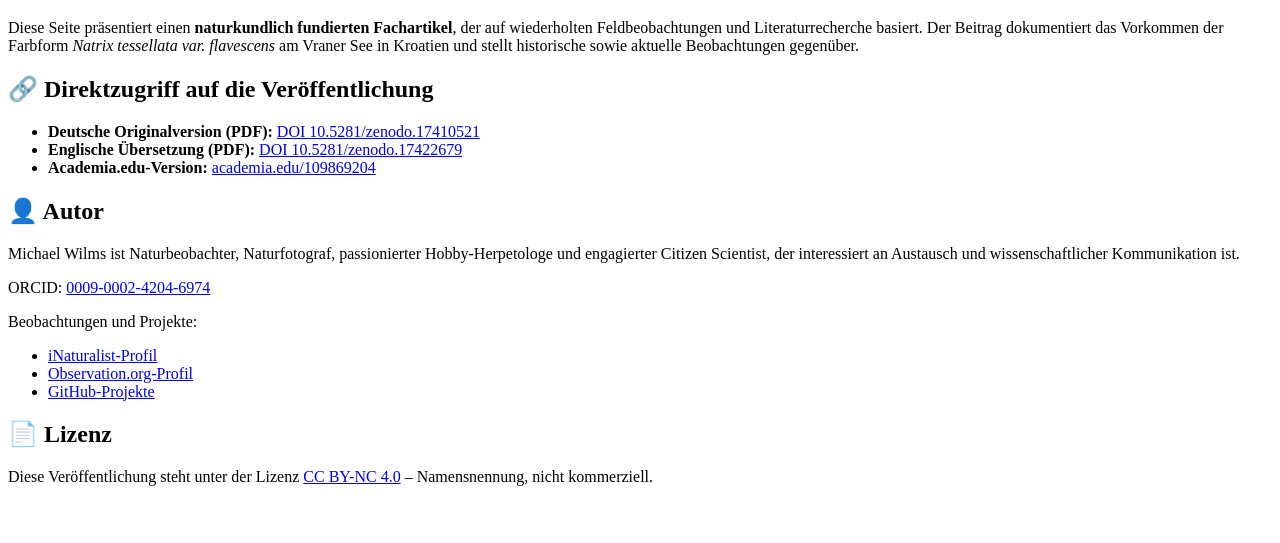
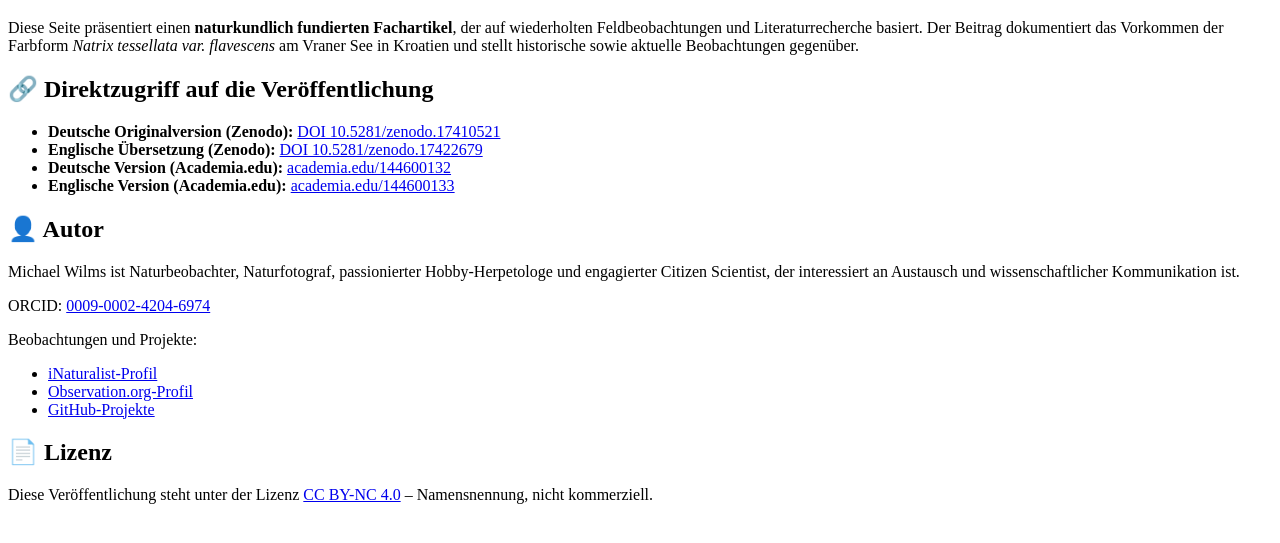
Before and after one commit to michaelwilms/gelbe-wuerfelnattern, a plain HTML site: page index.html in a window 1280 px wide. Shown: the part 61-604 px from the top of the page. Drawn offline with Linux system fonts and the light colour scheme.

Commit message:
Komplett nochmal mit korrekten Verlinkungen

```diff
--- a/index.html
+++ b/index.html
@@ -37,11 +37,13 @@
     <p>Diese Seite präsentiert einen <strong>naturkundlich fundierten Fachartikel</strong>, der auf wiederholten Feldbeobachtungen und Literaturrecherche basiert. Der Beitrag dokumentiert das Vorkommen der Farbform <em>Natrix tessellata var. flavescens</em> am Vraner See in Kroatien und stellt historische sowie aktuelle Beobachtungen gegenüber.</p>
 
     <h2>🔗 Direktzugriff auf die Veröffentlichung</h2>
-    <ul>
-      <li><strong>Deutsche Originalversion (PDF):</strong> <a href="https://doi.org/10.5281/zenodo.17410521">DOI 10.5281/zenodo.17410521</a></li>
-      <li><strong>Englische Übersetzung (PDF):</strong> <a href="https://doi.org/10.5281/zenodo.17422679">DOI 10.5281/zenodo.17422679</a></li>
-      <li><strong>Academia.edu-Version:</strong> <a href="https://www.academia.edu/109869204">academia.edu/109869204</a></li>
-    </ul>
+<ul>
+  <li><strong>Deutsche Originalversion (Zenodo):</strong> <a href="https://doi.org/10.5281/zenodo.17410521">DOI 10.5281/zenodo.17410521</a></li>
+  <li><strong>Englische Übersetzung (Zenodo):</strong> <a href="https://doi.org/10.5281/zenodo.17422679">DOI 10.5281/zenodo.17422679</a></li>
+  <li><strong>Deutsche Version (Academia.edu):</strong> <a href="https://www.academia.edu/144600132/Gelbe_W%C3%BCrfelnattern_am_Vraner_See_in_Kroatien">academia.edu/144600132</a></li>
+  <li><strong>Englische Version (Academia.edu):</strong> <a href="https://www.academia.edu/144600133/Yellow_Dice_Snakes_at_Vrana_Lake_in_Croatia">academia.edu/144600133</a></li>
+</ul>
+
 
     <h2>👤 Autor</h2>
     <p>Michael Wilms ist Naturbeobachter, Naturfotograf, passionierter Hobby-Herpetologe und engagierter Citizen Scientist, der interessiert an Austausch und wissenschaftlicher Kommunikation ist. </p>
```
